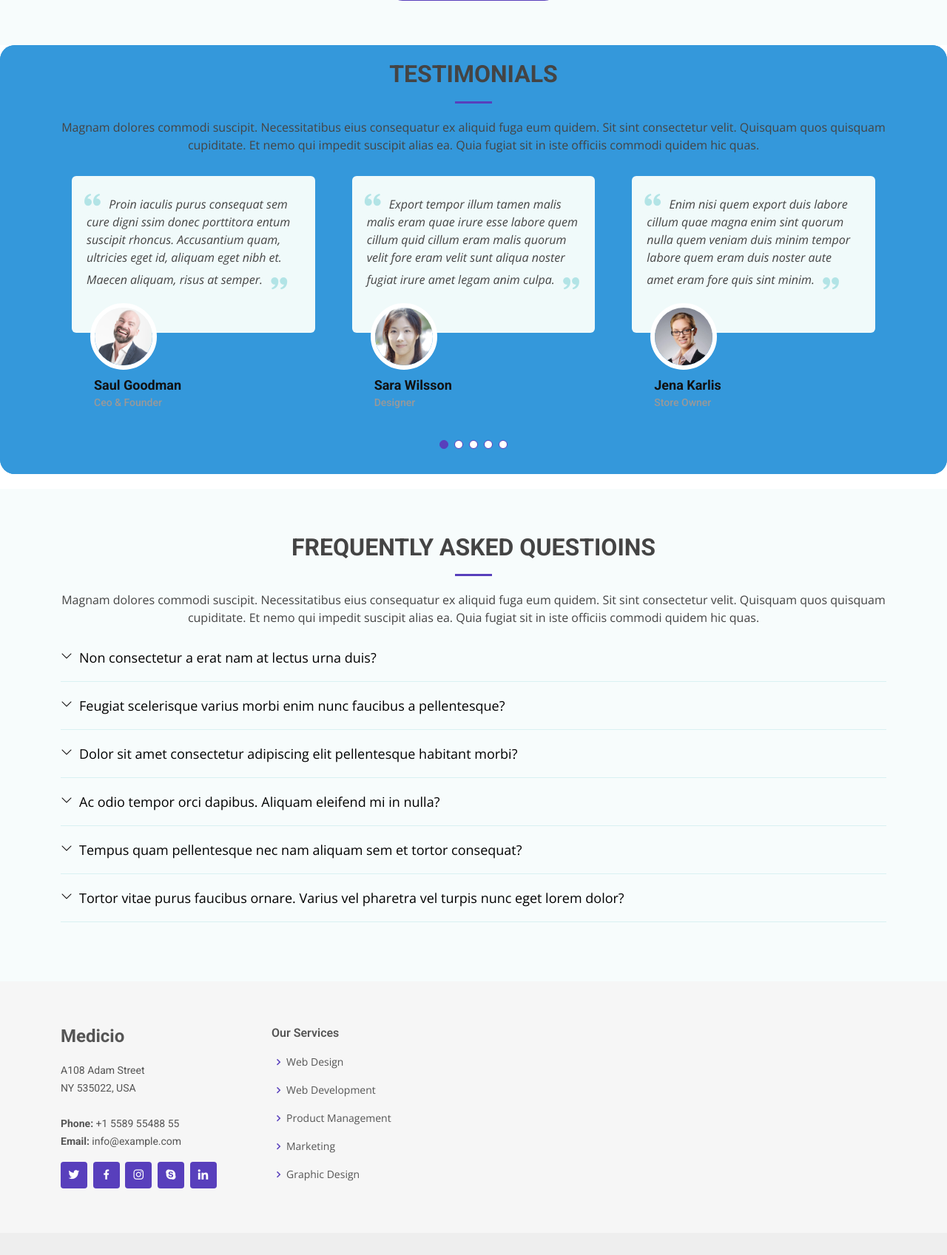
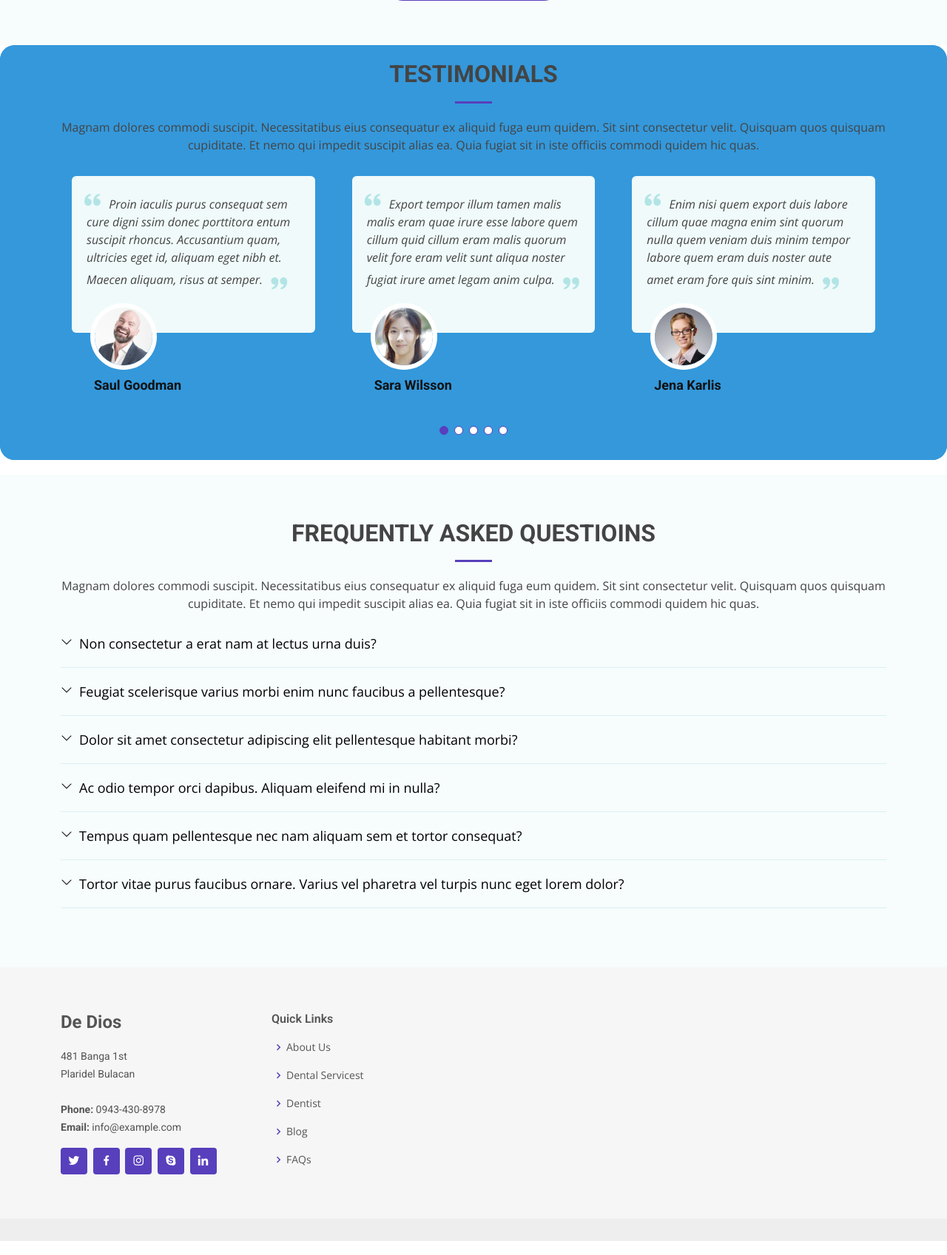
Before and after one commit to CedricEscribel/DeDios, a PHP site: page / in a window 1280 px wide. Shown: the part 3466-5163 px from the top of the page at 74% size. Run offline with PHP 8.4, Linux system fonts and the light colour scheme.

Commit message:
clean add expert

```diff
--- a/assets/css/style.css
+++ b/assets/css/style.css
@@ -658,6 +658,7 @@ section {
 }
 
 
+
 /*--------------------------------------------------------------
 # About Us
 --------------------------------------------------------------*/
@@ -892,13 +893,13 @@ section {
   #testimonials::before {
     content: '';
     position: absolute;
-    top: -10px; /* Adjust as needed */
-    left: -10px; /* Adjust as needed */
-    right: -10px; /* Adjust as needed */
-    bottom: -10px; /* Adjust as needed */
+    top: -20px; /* Adjust as needed */
+    left: -20px; /* Adjust as needed */
+    right: -20px; /* Adjust as needed */
+    bottom: -20px; /* Adjust as needed */
     z-index: -1;
     background-color: #3498db; /* Same as section background */
-    border-radius: 20px; /* Border radius */
+    border-radius: 25px; /* Border radius */
   }
 
 
--- a/index.html
+++ b/index.html
@@ -112,106 +112,11 @@
       <!-- End Services Section -->
 
       <!-- ======= About Us Section ======= -->
-      <section id="about" class="about">
-        <div class="container" data-aos="fade-up">
-          <div class="section-title">
-            <h2>About Us</h2>
-            <p>
-              Magnam dolores commodi suscipit. Necessitatibus eius consequatur
-              ex aliquid fuga eum quidem. Sit sint consectetur velit. Quisquam
-              quos quisquam cupiditate. Et nemo qui impedit suscipit alias ea.
-              Quia fugiat sit in iste officiis commodi quidem hic quas.
-            </p>
-          </div>
-
-          <div class="row">
-            <div class="col-lg-6" data-aos="fade-right">
-              <img src="assets/img/about.jpg" class="img-fluid" alt="" />
-            </div>
-            <div class="col-lg-6 pt-4 pt-lg-0 content" data-aos="fade-left">
-              <h3>
-                Voluptatem dignissimos provident quasi corporis voluptates sit
-                assumenda.
-              </h3>
-              <p class="fst-italic">
-                Lorem ipsum dolor sit amet, consectetur adipiscing elit, sed do
-                eiusmod tempor incididunt ut labore et dolore magna aliqua.
-              </p>
-              <ul>
-                <li>
-                  <i class="bi bi-check-circle"></i> Ullamco laboris nisi ut
-                  aliquip ex ea commodo consequat.
-                </li>
-                <li>
-                  <i class="bi bi-check-circle"></i> Duis aute irure dolor in
-                  reprehenderit in voluptate velit.
-                </li>
-                <li>
-                  <i class="bi bi-check-circle"></i> Ullamco laboris nisi ut
-                  aliquip ex ea commodo consequat. Duis aute irure dolor in
-                  reprehenderit in voluptate trideta storacalaperda mastiro
-                  dolore eu fugiat nulla pariatur.
-                </li>
-              </ul>
-              <p>
-                Ullamco laboris nisi ut aliquip ex ea commodo consequat. Duis
-                aute irure dolor in reprehenderit in voluptate velit esse cillum
-                dolore eu fugiat nulla pariatur. Excepteur sint occaecat
-                cupidatat non proident, sunt in culpa qui officia deserunt
-                mollit anim id est laborum
-              </p>
-            </div>
-          </div>
-        </div>
-      </section>
+      <div html-include="./pages/about.html"></div>
       <!-- End About Us Section -->
 
       <!-- ======= Features Section ======= -->
-      <section id="features" class="features">
-        <div class="container" data-aos="fade-up">
-          <div class="row">
-            <div class="col-lg-6 order-2 order-lg-1" data-aos="fade-right">
-              <div class="icon-box mt-5 mt-lg-0">
-                <i class="bx bx-receipt"></i>
-                <h4>Est labore ad</h4>
-                <p>
-                  Consequuntur sunt aut quasi enim aliquam quae harum pariatur
-                  laboris nisi ut aliquip
-                </p>
-              </div>
-              <div class="icon-box mt-5">
-                <i class="bx bx-cube-alt"></i>
-                <h4>Harum esse qui</h4>
-                <p>
-                  Excepteur sint occaecat cupidatat non proident, sunt in culpa
-                  qui officia deserunt
-                </p>
-              </div>
-              <div class="icon-box mt-5">
-                <i class="bx bx-images"></i>
-                <h4>Aut occaecati</h4>
-                <p>
-                  Aut suscipit aut cum nemo deleniti aut omnis. Doloribus ut
-                  maiores omnis facere
-                </p>
-              </div>
-              <div class="icon-box mt-5">
-                <i class="bx bx-shield"></i>
-                <h4>Beatae veritatis</h4>
-                <p>
-                  Expedita veritatis consequuntur nihil tempore laudantium vitae
-                  denat pacta
-                </p>
-              </div>
-            </div>
-            <div
-              class="image col-lg-6 order-1 order-lg-2"
-              style="background-image: url('assets/img/features.jpg')"
-              data-aos="zoom-in"
-            ></div>
-          </div>
-        </div>
-      </section>
+      <div html-include="./pages/features.html"></div>
       <!-- End Features Section -->
 
       <!-- ======= Appointment Section ======= -->
@@ -354,7 +259,6 @@
                     alt=""
                   />
                   <h3>Saul Goodman</h3>
-                  <h4>Ceo &amp; Founder</h4>
                 </div>
               </div>
               <!-- End testimonial item -->
@@ -375,7 +279,6 @@
                     alt=""
                   />
                   <h3>Sara Wilsson</h3>
-                  <h4>Designer</h4>
                 </div>
               </div>
               <!-- End testimonial item -->
@@ -395,7 +298,6 @@
                     alt=""
                   />
                   <h3>Jena Karlis</h3>
-                  <h4>Store Owner</h4>
                 </div>
               </div>
               <!-- End testimonial item -->
@@ -416,7 +318,6 @@
                     alt=""
                   />
                   <h3>Matt Brandon</h3>
-                  <h4>Freelancer</h4>
                 </div>
               </div>
               <!-- End testimonial item -->
@@ -437,7 +338,6 @@
                     alt=""
                   />
                   <h3>John Larson</h3>
-                  <h4>Entrepreneur</h4>
                 </div>
               </div>
               <!-- End testimonial item -->
@@ -461,11 +361,11 @@
           <div class="row">
             <div class="col-lg-3 col-md-6">
               <div class="footer-info">
-                <h3>Medicio</h3>
+                <h3>De Dios</h3>
                 <p>
-                  A108 Adam Street <br />
-                  NY 535022, USA<br /><br />
-                  <strong>Phone:</strong> +1 5589 55488 55<br />
+                  481 Banga 1st<br />
+                  Plaridel Bulacan <br /><br />
+                  <strong>Phone:</strong> 0943-430-8978<br />
                   <strong>Email:</strong> info@example.com<br />
                 </p>
                 <div class="social-links mt-3">
@@ -487,25 +387,25 @@
             </div>
 
             <div class="col-lg-3 col-md-6 footer-links">
-              <h4>Our Services</h4>
+              <h4>Quick Links</h4>
               <ul>
                 <li>
-                  <i class="bx bx-chevron-right"></i> <a href="#">Web Design</a>
+                  <i class="bx bx-chevron-right"></i> <a href="#">About Us</a>
                 </li>
                 <li>
                   <i class="bx bx-chevron-right"></i>
-                  <a href="#">Web Development</a>
+                  <a href="#">Dental Servicest</a>
                 </li>
                 <li>
                   <i class="bx bx-chevron-right"></i>
-                  <a href="#">Product Management</a>
+                  <a href="#">Dentist</a>
                 </li>
                 <li>
-                  <i class="bx bx-chevron-right"></i> <a href="#">Marketing</a>
+                  <i class="bx bx-chevron-right"></i> <a href="#">Blog</a>
                 </li>
                 <li>
                   <i class="bx bx-chevron-right"></i>
-                  <a href="#">Graphic Design</a>
+                  <a href="#">FAQs</a>
                 </li>
               </ul>
             </div>
--- /dev/null
+++ b/pages/about.html
@@ -0,0 +1,52 @@
+<section id="about" class="about">
+    <div class="container" data-aos="fade-up">
+      <div class="section-title">
+        <h2>About Us</h2>
+        <p>
+          Magnam dolores commodi suscipit. Necessitatibus eius consequatur
+          ex aliquid fuga eum quidem. Sit sint consectetur velit. Quisquam
+          quos quisquam cupiditate. Et nemo qui impedit suscipit alias ea.
+          Quia fugiat sit in iste officiis commodi quidem hic quas.
+        </p>
+      </div>
+
+      <div class="row">
+        <div class="col-lg-6" data-aos="fade-right">
+          <img src="assets/img/about.jpg" class="img-fluid" alt="" />
+        </div>
+        <div class="col-lg-6 pt-4 pt-lg-0 content" data-aos="fade-left">
+          <h3>
+            Voluptatem dignissimos provident quasi corporis voluptates sit
+            assumenda.
+          </h3>
+          <p class="fst-italic">
+            Lorem ipsum dolor sit amet, consectetur adipiscing elit, sed do
+            eiusmod tempor incididunt ut labore et dolore magna aliqua.
+          </p>
+          <ul>
+            <li>
+              <i class="bi bi-check-circle"></i> Ullamco laboris nisi ut
+              aliquip ex ea commodo consequat.
+            </li>
+            <li>
+              <i class="bi bi-check-circle"></i> Duis aute irure dolor in
+              reprehenderit in voluptate velit.
+            </li>
+            <li>
+              <i class="bi bi-check-circle"></i> Ullamco laboris nisi ut
+              aliquip ex ea commodo consequat. Duis aute irure dolor in
+              reprehenderit in voluptate trideta storacalaperda mastiro
+              dolore eu fugiat nulla pariatur.
+            </li>
+          </ul>
+          <p>
+            Ullamco laboris nisi ut aliquip ex ea commodo consequat. Duis
+            aute irure dolor in reprehenderit in voluptate velit esse cillum
+            dolore eu fugiat nulla pariatur. Excepteur sint occaecat
+            cupidatat non proident, sunt in culpa qui officia deserunt
+            mollit anim id est laborum
+          </p>
+        </div>
+      </div>
+    </div>
+  </section>
--- /dev/null
+++ b/pages/features.html
@@ -0,0 +1,45 @@
+<section id="features" class="features">
+    <div class="container" data-aos="fade-up">
+      <div class="row">
+        <div class="col-lg-6 order-2 order-lg-1" data-aos="fade-right">
+          <div class="icon-box mt-5 mt-lg-0">
+            <i class="bx bx-receipt"></i>
+            <h4>Est labore ad</h4>
+            <p>
+              Consequuntur sunt aut quasi enim aliquam quae harum pariatur
+              laboris nisi ut aliquip
+            </p>
+          </div>
+          <div class="icon-box mt-5">
+            <i class="bx bx-cube-alt"></i>
+            <h4>Harum esse qui</h4>
+            <p>
+              Excepteur sint occaecat cupidatat non proident, sunt in culpa
+              qui officia deserunt
+            </p>
+          </div>
+          <div class="icon-box mt-5">
+            <i class="bx bx-images"></i>
+            <h4>Aut occaecati</h4>
+            <p>
+              Aut suscipit aut cum nemo deleniti aut omnis. Doloribus ut
+              maiores omnis facere
+            </p>
+          </div>
+          <div class="icon-box mt-5">
+            <i class="bx bx-shield"></i>
+            <h4>Beatae veritatis</h4>
+            <p>
+              Expedita veritatis consequuntur nihil tempore laudantium vitae
+              denat pacta
+            </p>
+          </div>
+        </div>
+        <div
+          class="image col-lg-6 order-1 order-lg-2"
+          style="background-image: url('../assets/img/expert.png')"
+          data-aos="zoom-in"
+        ></div>
+      </div>
+    </div>
+  </section>
```
Also changed, not shown: assets/img/expert.png (added).
